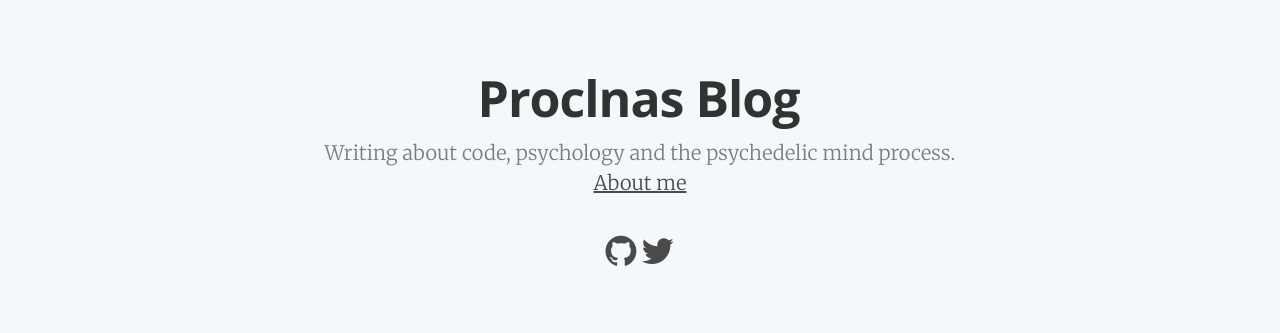
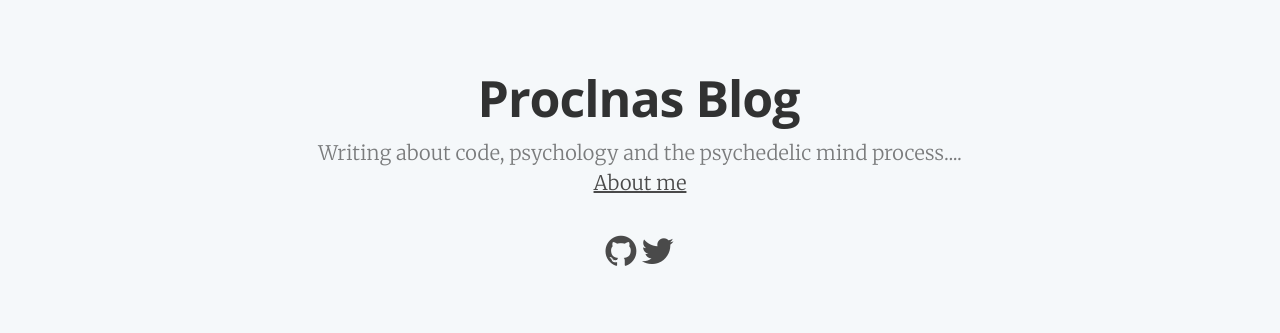
Before and after one commit to proclnas/proclnas.github.io, a Jekyll site: the page built from index.html, in a window 1280 px wide. Shown: the top 333 px of the page. Built offline with Jekyll 4.4.1, drawn with Linux system fonts in a browser that asks for light colours; nearby versions of some CDN libraries; the list of posts is cut into pages by our own code.

Commit message:
- Added metatest

```diff
--- a/_config.yml
+++ b/_config.yml
@@ -1,5 +1,5 @@
 name: Proclnas Blog
-description: Writing about code, psychology and the psychedelic mind process
+description: Writing about code, psychology and the psychedelic mind process...
 meta_description: "Writing about code, psychology and the psychedelic mind process"
 
 markdown: kramdown
```
